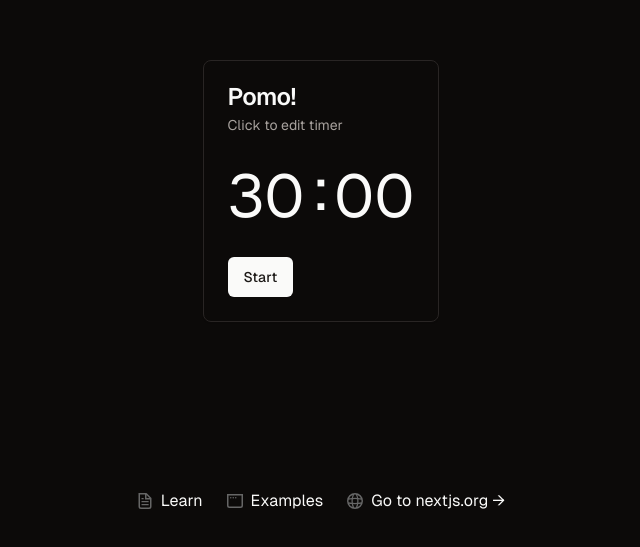
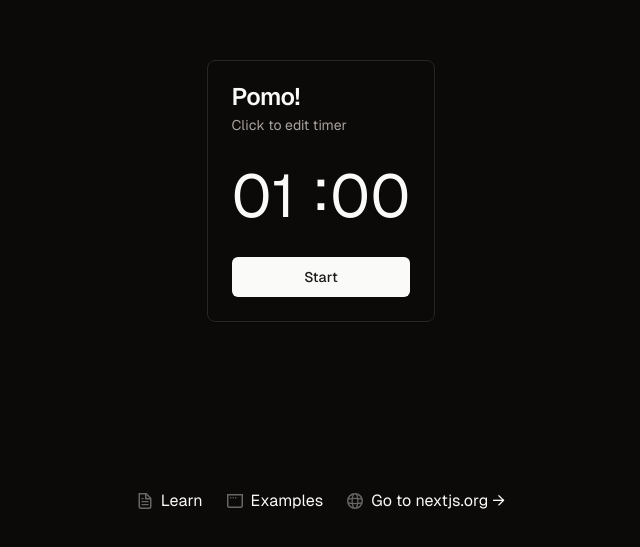
Before and after one commit to DNNYVST/pomodoro-app, a Next.js app: page / in a window 1280 px wide. Shown: the part 209-756 px from the top of the page, without its empty margins (319-959 px from the left). Built offline with nearby package versions, Linux system fonts and the light colour scheme; what @radix-ui/themes would draw is missing.

Commit message:
version 1 of working timer complete

```diff
--- a/src/app/page.tsx
+++ b/src/app/page.tsx
@@ -1,44 +1,11 @@
 import Image from "next/image";
-import {
-  Card,
-  CardContent,
-  CardDescription,
-  CardFooter,
-  CardHeader,
-  CardTitle,
-} from "@/components/ui/card";
-import { Button } from "@/components/ui/button";
+import TimerCard from "@/components/timer/timer-card";
 
 export default function Home() {
   return (
     <div className="grid grid-rows-[20px_1fr_20px] items-center justify-items-center min-h-screen p-8 pb-20 gap-16 sm:p-20 font-[family-name:var(--font-geist-sans)]">
       <main className="flex flex-col gap-8 row-start-2 items-center sm:items-start">
-        <Card>
-          <CardHeader>
-            <CardTitle>Pomo!</CardTitle>
-            <CardDescription>Click to edit timer</CardDescription>
-          </CardHeader>
-          <CardContent>
-            <div className="flex gap-x-1 justify-center text-6xl">
-              <input
-                type="number"
-                id="minuteInput"
-                value="30"
-                className="max-w-[2ch] text-card-foreground bg-card"
-              />
-              {" : "}
-              <input
-                type="number"
-                id="secondInput"
-                value="00"
-                className="max-w-[2ch] text-card-foreground bg-card"
-              />
-            </div>
-          </CardContent>
-          <CardFooter>
-            <Button>Start</Button>
-          </CardFooter>
-        </Card>
+        <TimerCard />
       </main>
       <footer className="row-start-3 flex gap-6 flex-wrap items-center justify-center">
         <a
--- /dev/null
+++ b/src/components/timer/input.tsx
@@ -0,0 +1,23 @@
+import { ChangeEventHandler, ComponentPropsWithoutRef } from "react";
+
+interface InputProps extends ComponentPropsWithoutRef<"input"> {
+  id: string;
+  value: string;
+  onChange: ChangeEventHandler<HTMLInputElement>;
+  onBlur: ChangeEventHandler<HTMLInputElement>;
+}
+
+const Input = ({ id, value, onChange, onBlur, ...rest }: InputProps) => (
+  <input
+    type="text"
+    pattern="[0-9]"
+    maxLength={2}
+    id={id}
+    value={value}
+    onChange={onChange}
+    onBlur={onBlur}
+    className="max-w-[2ch] text-card-foreground bg-card"
+    {...rest}
+  />
+);
+export default Input;
--- /dev/null
+++ b/src/components/timer/timer-card.tsx
@@ -0,0 +1,105 @@
+"use client";
+
+import { useState, useEffect } from "react";
+import {
+  Card,
+  CardContent,
+  CardDescription,
+  CardFooter,
+  CardHeader,
+  CardTitle,
+} from "@/components/ui/card";
+import { Button } from "@/components/ui/button";
+import Input from "./input";
+
+const getFormattedNumberString = (string: string) =>
+  string.length === 1 ? `0${string}` : string;
+
+const TimerCard = () => {
+  const [minutes, setMinutes] = useState<string>("01");
+  const [seconds, setSeconds] = useState<string>("00");
+  const [intervalID, setIntervalID] = useState<number | null>(null);
+  const [running, setRunning] = useState<boolean>(false);
+
+  // Handle display updates during minute rollover
+  useEffect(() => {
+    if (running && seconds === "-1") {
+      setSeconds("59");
+      setMinutes((minutes) =>
+        getFormattedNumberString(`${parseInt(minutes) - 1}`)
+      );
+    }
+  }, [seconds, running]);
+
+  const startTimer = () => {
+    setRunning(true);
+
+    const endTime = new Date();
+    endTime.setMinutes(endTime.getMinutes() + +minutes);
+    endTime.setSeconds(endTime.getSeconds() + +seconds);
+
+    const timer = setInterval(() => {
+      const now = new Date();
+      console.log("tick");
+      if (endTime.getTime() - now.getTime() + 1000 < 0) {
+        console.log("done");
+        clearInterval(timer);
+        setRunning(false);
+      } else {
+        setSeconds((seconds) =>
+          getFormattedNumberString(`${parseInt(seconds) - 1}`)
+        );
+      }
+    }, 1000);
+    setIntervalID(+timer);
+  };
+
+  const pauseTimer = () => {
+    clearInterval(intervalID as number);
+    setIntervalID(null);
+    setRunning(false);
+  };
+
+  return (
+    <Card>
+      <CardHeader>
+        <CardTitle>Pomo!</CardTitle>
+        {!running && <CardDescription>Click to edit timer</CardDescription>}
+      </CardHeader>
+      <CardContent>
+        <div className="flex justify-center text-6xl">
+          <Input
+            id="minutes"
+            value={minutes}
+            onChange={(e) => setMinutes(e.target.value)}
+            onBlur={() =>
+              setMinutes((minutes) => getFormattedNumberString(minutes))
+            }
+            disabled={running}
+          />
+          {":"}
+          <Input
+            id="seconds"
+            value={seconds}
+            onChange={(e) => setSeconds(e.target.value)}
+            onBlur={() =>
+              setSeconds((seconds) => getFormattedNumberString(seconds))
+            }
+            disabled={running}
+          />
+        </div>
+      </CardContent>
+      <CardFooter className="justify-center">
+        <Button
+          variant={running ? "destructive" : "default"}
+          className="w-full"
+          onClick={running ? pauseTimer : startTimer}
+        >
+          {running ? "Pause" : "Start"}
+        </Button>
+      </CardFooter>
+    </Card>
+  );
+};
+
+export default TimerCard;
```
